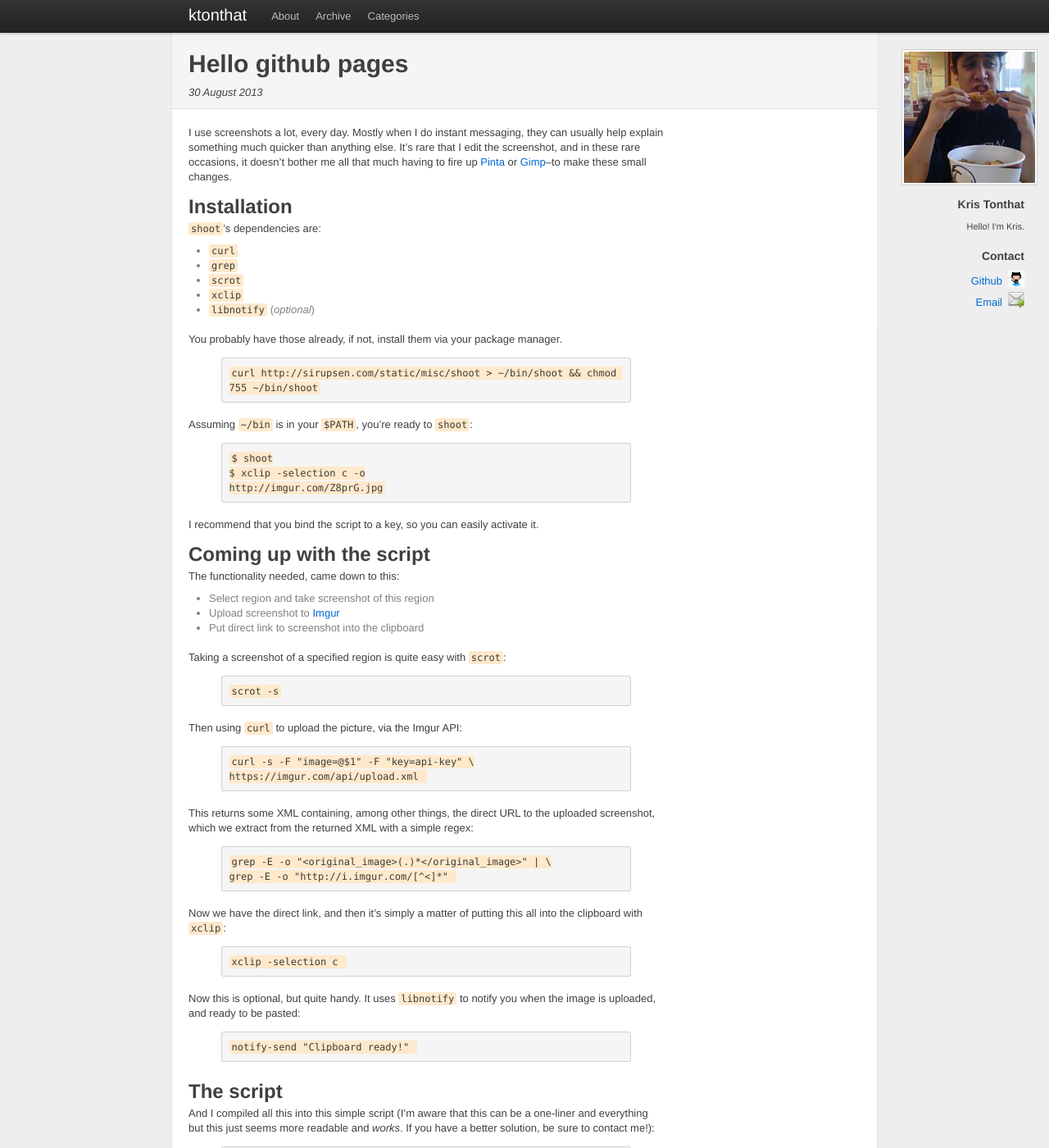
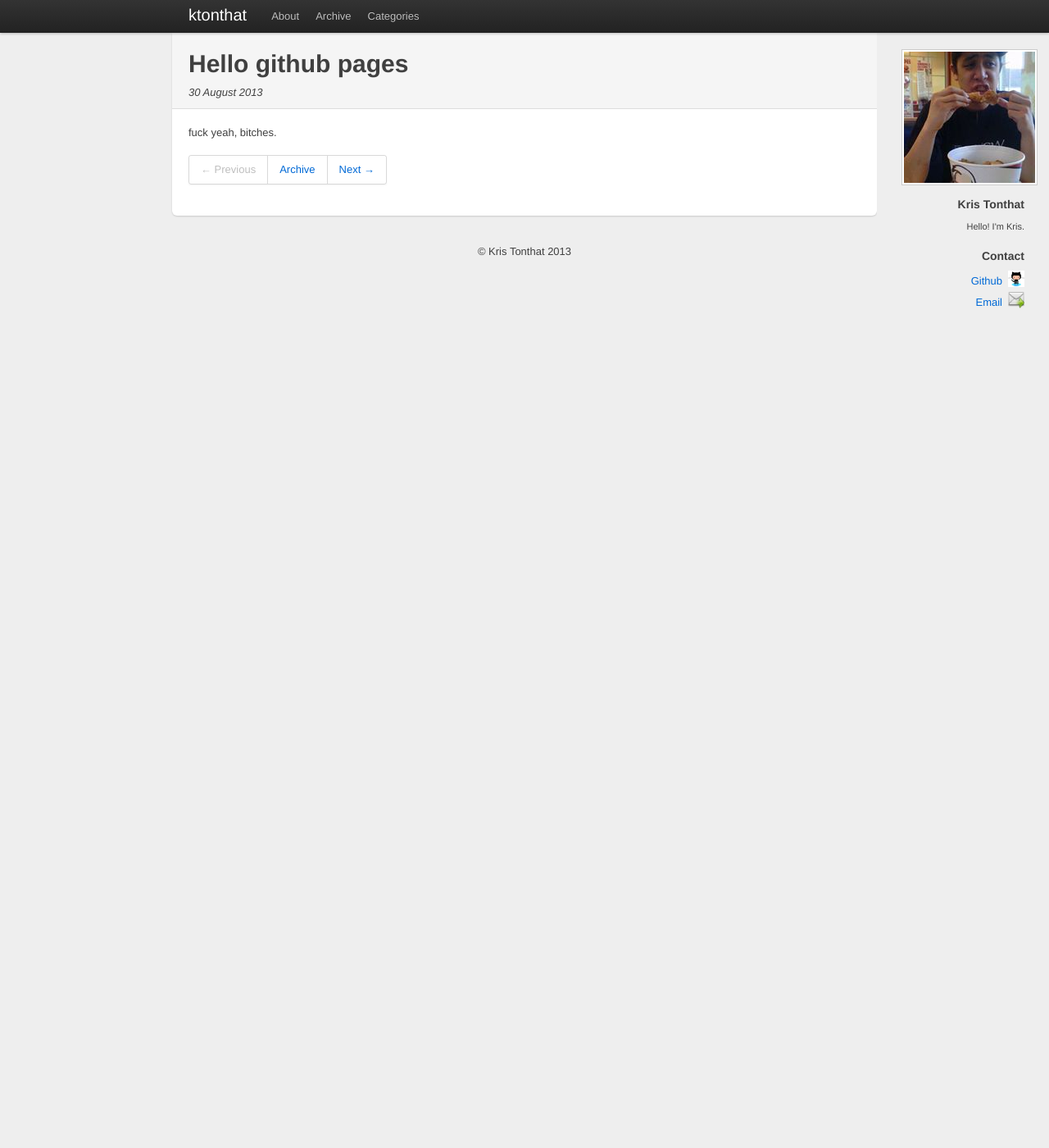
Before and after one commit to ktonthattest/ktonthattest.github.io, a Jekyll site: the page built from _posts/2013-08-30-hello-github-pages.md, in a window 1280 px wide and 1400 px high. Shown: the whole window at 82% size. Built offline with Jekyll 4.4.1, drawn with Linux system fonts in a browser that asks for light colours; some of the changed text lies outside the part shown.

Commit message:
removed template post

```diff
--- a/_posts/2013-08-30-hello-github-pages.md
+++ b/_posts/2013-08-30-hello-github-pages.md
@@ -4,79 +4,4 @@ title: "Hello github pages"
 category: "titties"
 ---
 
-I use screenshots a lot, every day. Mostly when I do instant messaging, they can usually help explain something much quicker than anything else. It's rare that I edit the screenshot, and in these rare occasions, it doesn't bother me all that much having to fire up [Pinta](http://pinta-project.com/) or [Gimp](http://www.gimp.org/)--to make these small changes.
-
-## Installation
-
-`shoot`'s dependencies are:
-
-* `curl`
-* `grep`
-* `scrot`
-* `xclip`
-* `libnotify` (*optional*)
-
-You probably have those already, if not, install them via your package manager.
-
-{% highlight bash %}
-curl http://sirupsen.com/static/misc/shoot > ~/bin/shoot && chmod 755 ~/bin/shoot
-{% endhighlight %}
-
-Assuming `~/bin` is in your `$PATH`, you're ready to `shoot`:
-
-{% highlight bash %}
-$ shoot
-$ xclip -selection c -o
-http://imgur.com/Z8prG.jpg
-{% endhighlight %}
-
-I recommend that you bind the script to a key, so you can easily activate it.
-
-## Coming up with the script
-
-The functionality needed, came down to this:
-
-* Select region and take screenshot of this region
-* Upload screenshot to [Imgur](http://imgur.com)
-* Put direct link to screenshot into the clipboard
-
-Taking a screenshot of a specified region is quite easy with `scrot`:
-
-{% highlight bash %}
-scrot -s
-{% endhighlight %}
-
-Then using `curl` to upload the picture, via the Imgur API:
-
-{% highlight bash %}curl -s -F "image=@$1" -F "key=api-key" \
-https://imgur.com/api/upload.xml {% endhighlight %}
-
-This returns some XML containing, among other things, the direct URL to the uploaded screenshot, which we extract from the returned XML with a simple regex:
-
-{% highlight bash %}grep -E -o "<original_image>(.)*</original_image>" | \
-grep -E -o "http://i.imgur.com/[^<]*" {% endhighlight %}
-
-Now we have the direct link, and then it's simply a matter of putting this all into the clipboard with `xclip`:
-
-{% highlight bash %}xclip -selection c {% endhighlight %}
-
-Now this is optional, but quite handy. It uses `libnotify` to notify you when the image is uploaded, and ready to be pasted:
-
-{% highlight bash %}notify-send "Clipboard ready!" {% endhighlight %}
-
-## The script
-
-And I compiled all this into this simple script (I'm aware that this can be a one-liner and everything but this just seems more readable and *works*. If you have a better solution, be sure to contact me!):
-
-{% highlight bash %}
-function uploadImage {
-  curl -s -F "image=@$1" -F "key=486690f872c678126a2c09a9e196ce1b" https://imgur.com/api/upload.xml | grep -E -o "<original_image>(.)*</original_image>" | grep -E -o "http://i.imgur.com/[^<]*"
-}
-
-scrot -s "shot.png"
-uploadImage "shot.png" | xclip -selection c
-rm "shot.png"
-notify-send "Done"
-{% endhighlight %}
-
-That's it. Hopefully you'll enjoy it as much as I do.
+fuck yeah, bitches.
```
